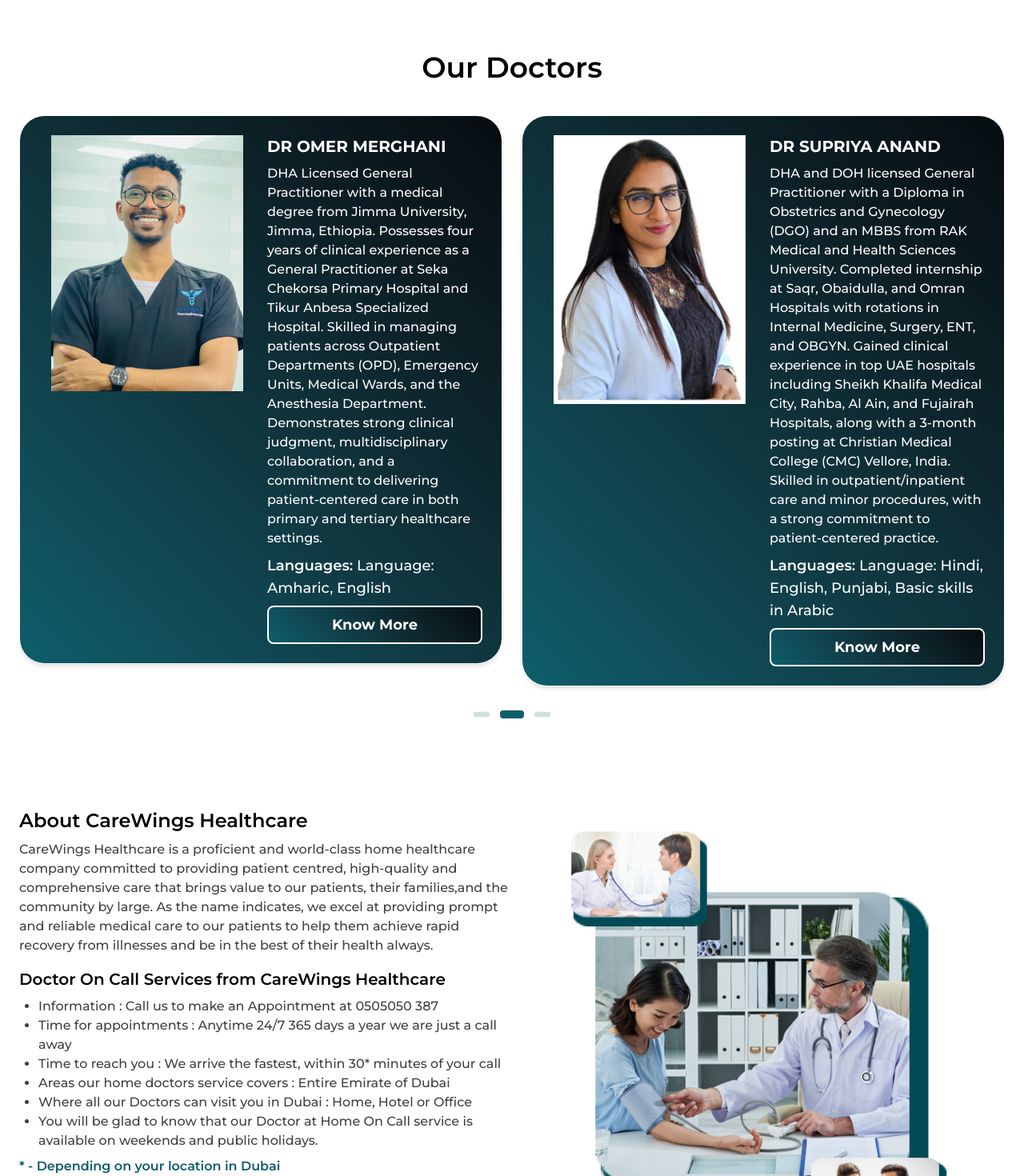
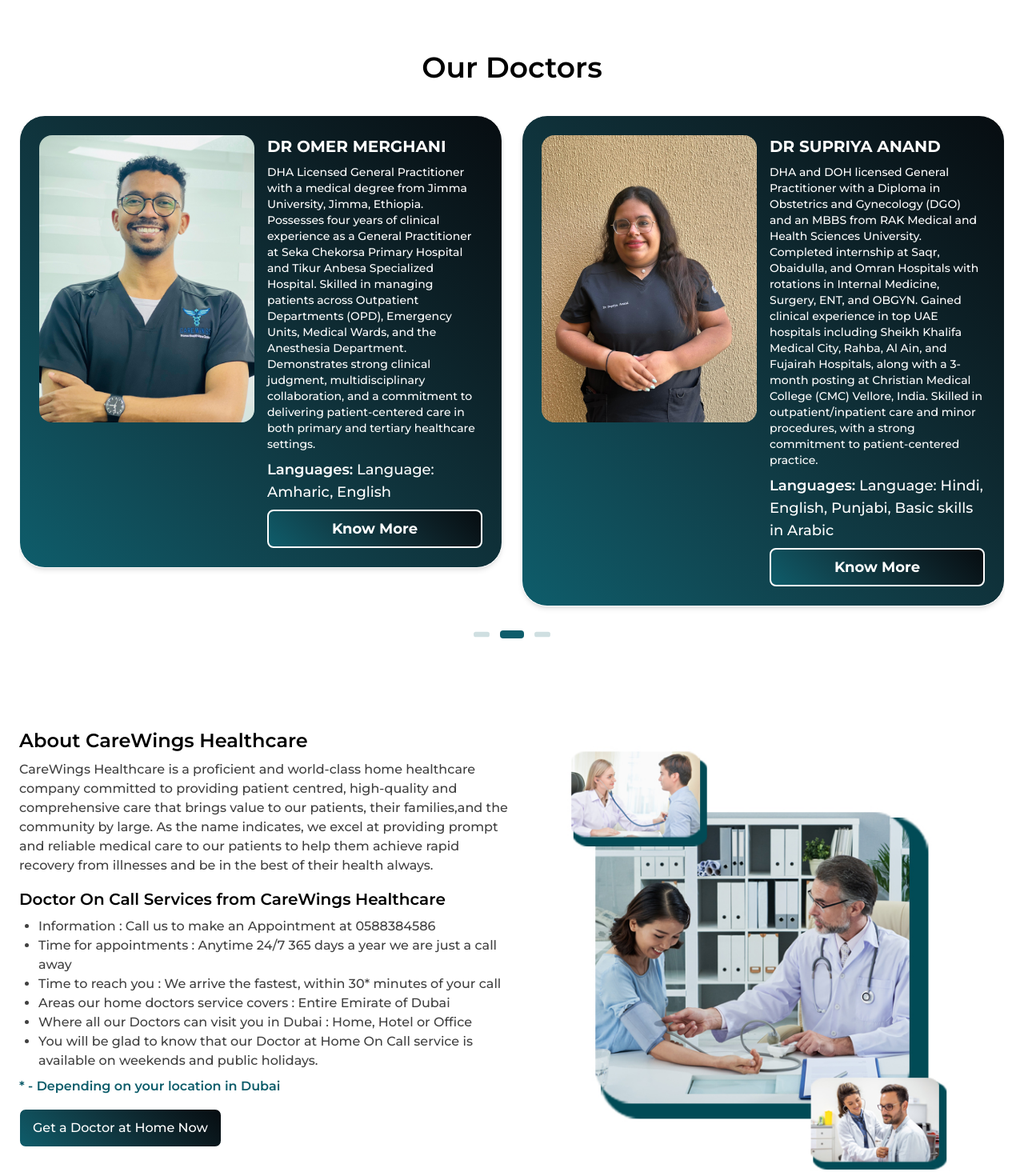
Before and after one commit to MohammadAhmerMalick/carewings, a Next.js app: page / in a window 1280 px wide. Shown: the part 1514-2984 px from the top of the page at 80% size. Built offline with nearby package versions, Linux system fonts and the light colour scheme.

Commit message:
update: doctor data updated

```diff
--- a/app/globals.css
+++ b/app/globals.css
@@ -46,11 +46,11 @@
   background: white;
 }
 ::-webkit-scrollbar-thumb {
-  background: var(--color-red-900);
+  background: #070d11;
   border-radius: 6px;
 }
 ::-webkit-scrollbar-thumb:hover {
-  background: gray;
+  background: #0e5d6b;
 }
 
 body ::selection,
--- a/frontend/components/OurDocutorsSlider.tsx
+++ b/frontend/components/OurDocutorsSlider.tsx
@@ -28,12 +28,12 @@
         width={1920}
         height={1080}
         src={`/doctors/${image}`}
-        className="mx-auto w-60 object-contain"
+        className="mx-auto w-full max-w-96 object-contain rounded-2xl"
       />
 
       <div className="flex flex-col gap-2">
         <p className="text-xl font-bold">{name}</p>
-        <p>{description}</p>
+        <p className='text-sm'>{description}</p>
         <p className="text-lg">
           <span className="font-semibold">Languages: </span>
           {language}
@@ -57,7 +57,7 @@
     <Swiper
       loop
       breakpoints={{
-        992: { slidesPerView: 2 },
+        1200: { slidesPerView: 2 },
       }}
       spaceBetween={24}
       autoplay={{ delay: 4000 }}
--- a/frontend/components/sections/HealthCareSection.tsx
+++ b/frontend/components/sections/HealthCareSection.tsx
@@ -13,19 +13,21 @@
             About CareWings Healthcare
           </h2>
           <p>
-            CareWings Healthcare is a proficient and world-class home
-            healthcare company committed to providing patient centred,
-            high-quality and comprehensive care that brings value to our
-            patients, their families,and the community by large. As the name
-            indicates, we excel at providing prompt and reliable medical care to
-            our patients to help them achieve rapid recovery from illnesses and
-            be in the best of their health always.
+            CareWings Healthcare is a proficient and world-class home healthcare
+            company committed to providing patient centred, high-quality and
+            comprehensive care that brings value to our patients, their
+            families,and the community by large. As the name indicates, we excel
+            at providing prompt and reliable medical care to our patients to
+            help them achieve rapid recovery from illnesses and be in the best
+            of their health always.
           </p>
           <h3 className="pt-2 text-xl font-semibold text-black">
             Doctor On Call Services from CareWings Healthcare
           </h3>
           <ul className="list-disc pl-6">
-            <li>Information : Call us to make an Appointment at 0505050 387</li>
+            <li>
+              Information : Call us to make an Appointment at {contact.phone}
+            </li>
             <li>
               Time for appointments : Anytime 24/7 365 days a year we are just a
               call away
@@ -42,8 +44,8 @@
               Office
             </li>
             <li>
-              You will be glad to know that our Doctor at Home On Call service is
-              available on weekends and public holidays.
+              You will be glad to know that our Doctor at Home On Call service
+              is available on weekends and public holidays.
             </li>
           </ul>
 
--- a/frontend/data.ts
+++ b/frontend/data.ts
@@ -37,7 +37,7 @@
     description:
       'MOH General Practitioner with a medical degree from Sudan International University, Khartoum. With three years of clinical experience as a Pediatric General Practitioner, having served at Baraah Pediatrics Hospital and the Northern State Ministry of Health in Sudan. Proven ability to provide high-quality pediatric care, including diagnosis, treatment, and follow-up for a wide range of childhood illnesses. Adept at working in fast-paced environments, collaborating with multidisciplinary teams, and supporting public health initiatives focused on child wellness and preventive care.',
     language: 'Language: Arabic, English',
-    image: 'doctor-1.jpeg',
+    image: 'doctor-5.jpeg',
   },
   {
     name: 'DR OMER MERGHANI',
@@ -51,7 +51,7 @@
     description:
       'DHA and DOH licensed General Practitioner with a Diploma in Obstetrics and Gynecology (DGO) and an MBBS from RAK Medical and Health Sciences University. Completed internship at Saqr, Obaidulla, and Omran Hospitals with rotations in Internal Medicine, Surgery, ENT, and OBGYN. Gained clinical experience in top UAE hospitals including Sheikh Khalifa Medical City, Rahba, Al Ain, and Fujairah Hospitals, along with a 3-month posting at Christian Medical College (CMC) Vellore, India. Skilled in outpatient/inpatient care and minor procedures, with a strong commitment to patient-centered practice.',
     language: 'Language: Hindi, English, Punjabi, Basic skills in Arabic',
-    image: 'doctor-3.jpeg',
+    image: 'doctor-4.jpeg',
   },
 ]
 
```
Also changed, not shown: public/doctors/doctor-4.jpeg (added), public/doctors/doctor-5.jpeg (added).
